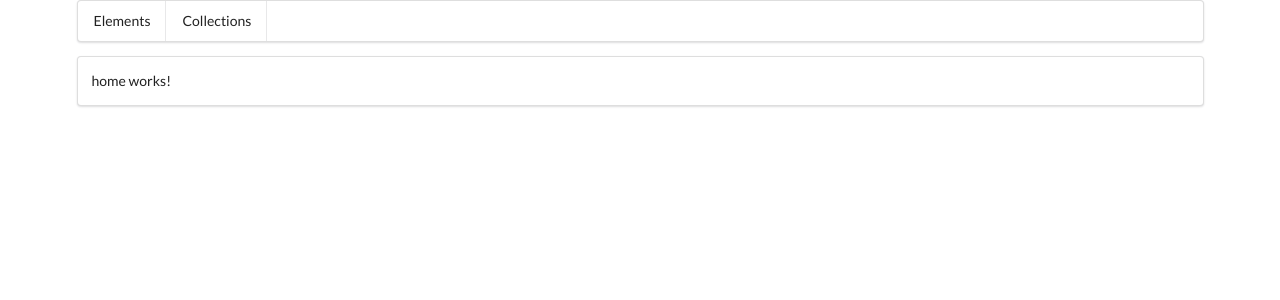
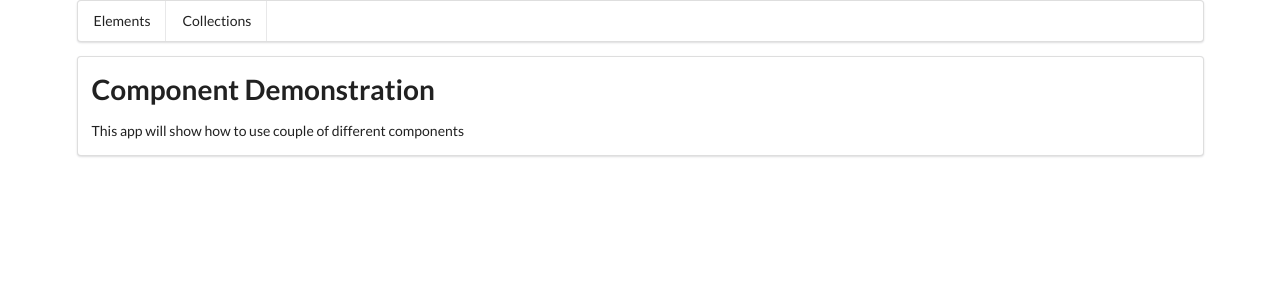
Before and after one commit to viettu2k/comps, an Angular app: page / in a window 1280 px wide. Shown: the top 300 px of the page. Built offline with nearby package versions, Linux system fonts and the light colour scheme.

Commit message:
landing and notfound component

```diff
--- a/src/app/app.module.ts
+++ b/src/app/app.module.ts
@@ -9,7 +9,7 @@
 import { NotFoundComponent } from './not-found/not-found.component';
 @NgModule({
   declarations: [AppComponent, HomeComponent, NotFoundComponent],
-  imports: [BrowserModule, AppRoutingModule, ElementsModule, CollectionsModule],
+  imports: [BrowserModule, ElementsModule, CollectionsModule, AppRoutingModule],
   providers: [],
   bootstrap: [AppComponent],
 })
--- a/src/app/home/home.component.html
+++ b/src/app/home/home.component.html
@@ -1 +1,3 @@
-<p>home works!</p>
+<h1>Component Demonstration</h1>
+
+<p>This app will show how to use couple of different components</p>
--- a/src/app/not-found/not-found.component.html
+++ b/src/app/not-found/not-found.component.html
@@ -1 +1 @@
-<p>not-found works!</p>
+<h3>Opps... Page not found</h3>
```
